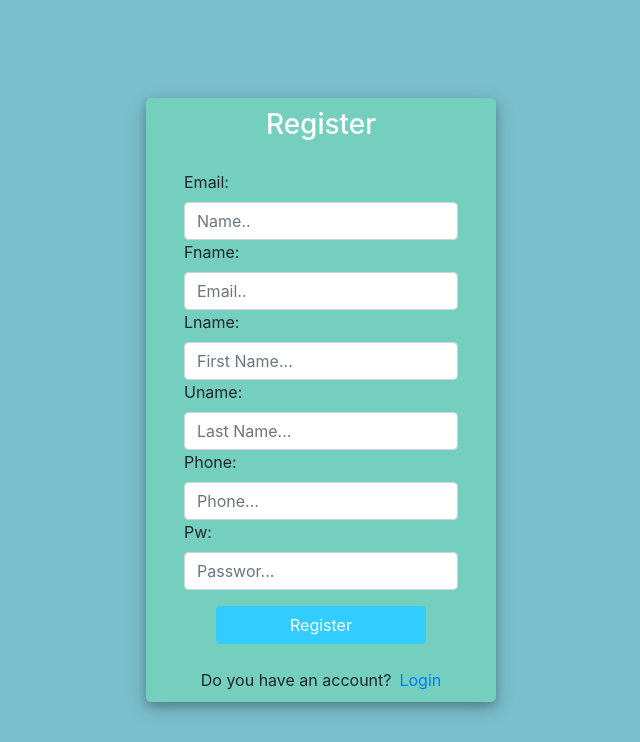
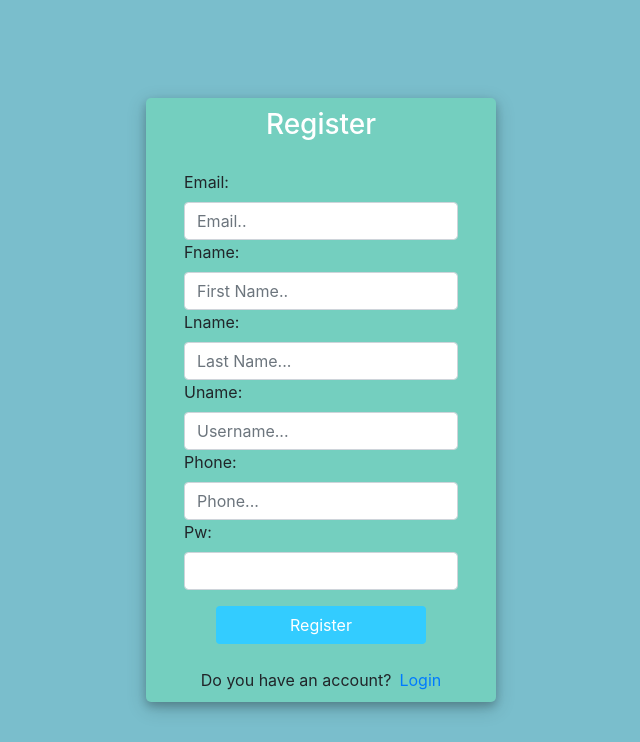
Before and after one commit to AhmetIsk/CS353_Peaky_Learn, a Django app: page /signup/ in a window 1280 px wide. Shown: the top 742 px of the page, without its empty margins (319-959 px from the left). Run offline with Django 3.2, Linux system fonts and the light colour scheme; some libraries are stand-ins or nearby versions.

Commit message:
Fix template

```diff
--- a/PeakyLearn/templates/PeakyLearn/signup.html
+++ b/PeakyLearn/templates/PeakyLearn/signup.html
@@ -103,13 +103,12 @@
 
 		//Query All input fields
 		var form_fields = document.getElementsByTagName('input')
-		form_fields[1].placeholder='Name..';
-		form_fields[2].placeholder='Email..';
-		form_fields[3].placeholder='First Name...';
-		form_fields[4].placeholder='Last Name...';
-		form_fields[5].placeholder='Username...';
+		form_fields[1].placeholder='Email..';
+		form_fields[2].placeholder='First Name..';
+		form_fields[3].placeholder='Last Name...';
+		form_fields[4].placeholder='Username...';
 		form_fields[5].placeholder='Phone...';
-		form_fields[6].placeholder='Passwor...';
+
 
 
 		for (var field in form_fields){
--- a/PeakyLearn/views.py
+++ b/PeakyLearn/views.py
@@ -63,6 +63,8 @@ def login(request):
         print('Success=', success)
         context = {'username': username}
         if success == 1:
+            request.session['username'] = username
+            # Add user type too into session here
             return render(request, 'PeakyLearn/userPage.html', context)
         else:
             return render(request, 'PeakyLearn/login.html', {})
```
